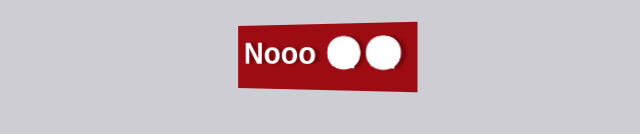
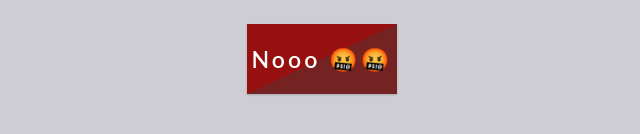
Before and after one commit to OSMaben/Crush-, a plain HTML site: page index.html in a window 1280 px wide. Shown: the part 460-594 px from the top of the page, without its empty margins (318-958 px from the left). Drawn offline with Linux system fonts and the light colour scheme; a web font is replaced by a local one.

Commit message:
Create style.css

```diff
--- a/style.css
+++ b/style.css
@@ -53,38 +53,127 @@ header h2:first-letter{
     gap:2rem;
 }
 
-.no {
-  --c: #fff;
-  /* text color */
-  background: linear-gradient(90deg, #0000 33%, #fff5, #0000 67%) var(--_p,100%)/300% no-repeat,
-    var(--red);
-  /* background color */
-  color: #0000;
-  border: none;
-  transform: perspective(500px) rotateY(calc(20deg*var(--_i,-1)));
-  text-shadow: calc(var(--_i,-1)* 0.08em) -.01em 0   var(--c),
-    calc(var(--_i,-1)*-0.08em)  .01em 2px #0004;
-  outline-offset: .1em;
-  transition: 0.3s;
-  padding:2rem;
-}
-
-.no:hover,
-.no:focus-visible {
-  --_p: 0%;
-  --_i: 1;
-}
+.no{
+    width: 150px;
+    height: 70px;
+    background:linear-gradient(to left top,#742222 50% , #961010 50%);
+    border-style: none;
+    color: #fff;
+    font-size: 23px;
+    letter-spacing: 3px;
+    font-family: 'Lato';
+    font-weight: 600;
+    outline:none;
+    cursor: pointer;
+    position: relative;
+    padding:0px;
+    overflow: hidden;
+    transition: all .5s;
+    box-shadow: 0px 1px 2px rgba(0 , 0 , 0 ,.2);
+  }
+  .no span{
+    position: absolute;
+    display: block;
+  }
+  /*  TOMORROW I'LL COMPLETE THIS BULL SHIT HAHAHAH*/
 
 
-.no {
-  font-weight: bold;
-  font-size: 2rem;
-  margin: 0;
-  cursor: pointer;
-  padding: .3em ;
-  transform: .3s;
-}
+  .no span:nth-child(1){
+    height:3px;
+    width: 200px;
+    top: 0px;
+    left: -200px;
+    background-color: linear-gradient(
+      to right , rgba(0,0,0,0),#f6e58d);
+    border-top-right-radius: 1px;
+    border-bottom-right-radius: 1px;
+    animation:span1 2s linear infinite;
+    animation-delay: 1s;
+  }
 
+  @keyframes span1{
+      0%{
+        left: -200px;
+      }
+      100%{
+        left: 200px;
+      }
+  }
+
+  .no span:nth-child(2){
+    height: 70px;
+    width: 3px;
+    top: -70px;
+    right: 0px;
+    background-color: linear-gradient(to bottom,
+      rgba(0,0,0,0),#f6e58d);
+    border-bottom-left-radius:1px;
+    border-bottom-right-radius: 1px;
+    animation: span2 2s linear infinite;
+    animation-delay: 2s;
+  }
+
+  @keyframes span2 {
+      0%{
+        top: -70px;
+      }
+      100%{
+        top: 70px;
+      }
+  }
+
+  .no span:nth-child(3){
+    height: 3px;
+    width: 200px;
+    right:  -200px;
+    bottom: 0px;
+    background-color: linear-gradient(to left,
+      rgba(0,0,0,0),#f6e58d);
+    border-top-left-radius:1px;
+    border-bottom-left-radius: 1px;
+    animation: span3 2s linear infinite;
+    animation-delay: 3s;
+  }
+
+
+  @keyframes span3 {
+      0%{
+        right:-200px;
+      }
+      100%{
+        right:200px;
+      }
+  }
+
+
+  .no span:nth-child(4){
+    height: 70px;
+    width: 3px;
+    left: 0px;
+    bottom: -70px;
+    background-color: linear-gradient(to top,
+      rgba(0,0,0,0),#f6e58d);
+    border-top-left-radius:1px;
+    border-top-right-radius: 1px;
+    animation: span4 2s linear infinite;
+    animation-delay: 4s;
+  }
+
+
+  @keyframes span4 {
+      0%{
+        bottom:-70px;
+      }
+      100%{
+        bottom:70px;
+      }
+  }
+
+  .no:hover{
+    transition: all .5s;
+    transform: rotate(-3deg)scale(1.1);
+    box-shadow: 0px 3px 5px rgba(0,0,0,.4);
+  }
 
 .yes {
   align-items: center;
```
